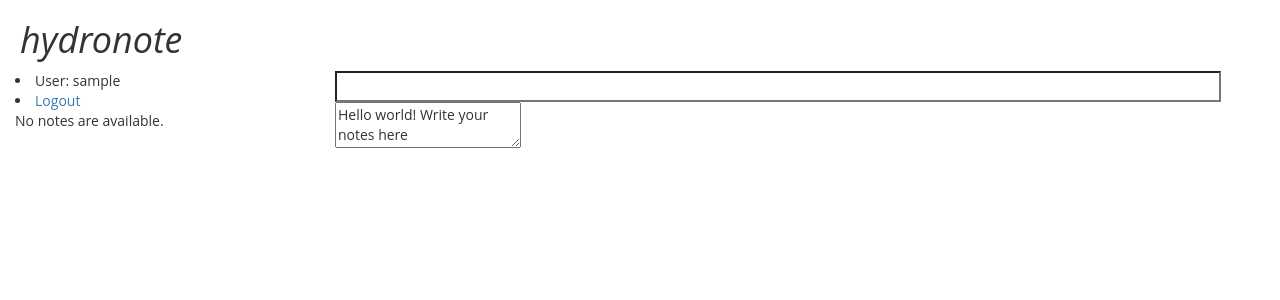
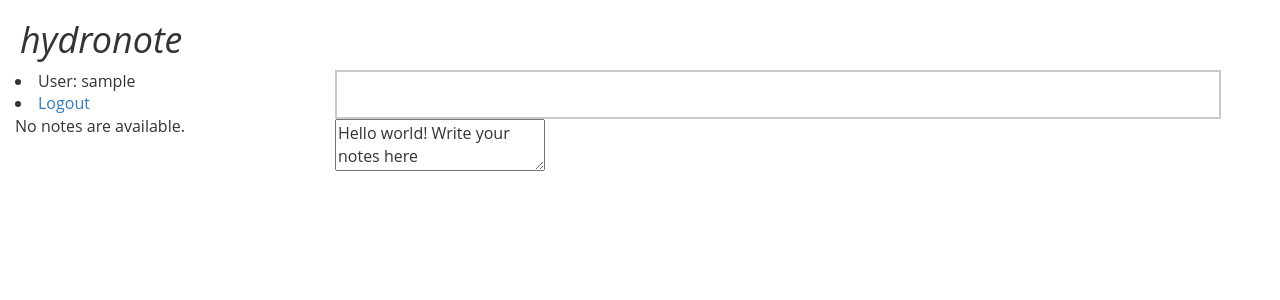
Before and after one commit to naclonts/hydronote, a Django app: page /hydronote/ in a window 1280 px wide. Shown: the top 300 px of the page. Run offline with Django 3.2, Linux system fonts and the light colour scheme; the visitor is signed in with stand-in values (Sample User, id 1); data that the repository does not hold is empty; some libraries are stand-ins or nearby versions.

Commit message:
adjusted font stylings

```diff
--- a/hydronote/static/css/styles.css
+++ b/hydronote/static/css/styles.css
@@ -1,6 +1,6 @@
-* {
-/*    background-color: #eaeff2; */
+body {
     font-family: "Open Sans",Arial,sans-serif;
+    font-size: 16px;
 /*    font-family: "Lucida Console", Courier, monospace;*/
 }
 
@@ -23,3 +23,13 @@
     box-shadow: none;
     border-radius: none;
 }
+
+#note-title {
+  padding: 10px;
+  border: solid 2px #c9c9c9;
+  transition: border 0.5s;
+}
+#note-title:focus,
+#note-title.focus {
+  border: solid 2px #969696;
+}
--- a/hydronote/static/js/main.js
+++ b/hydronote/static/js/main.js
@@ -16,6 +16,6 @@
     // allow users to save even when no changes have been made in tinyMCE editor (since title might've been changed)
     save_enablewhendirty: false,
 
-    // set up font matching page
+    // Match up font/styling with the rest of page
     content_css: stylesheetPath
 });
```
